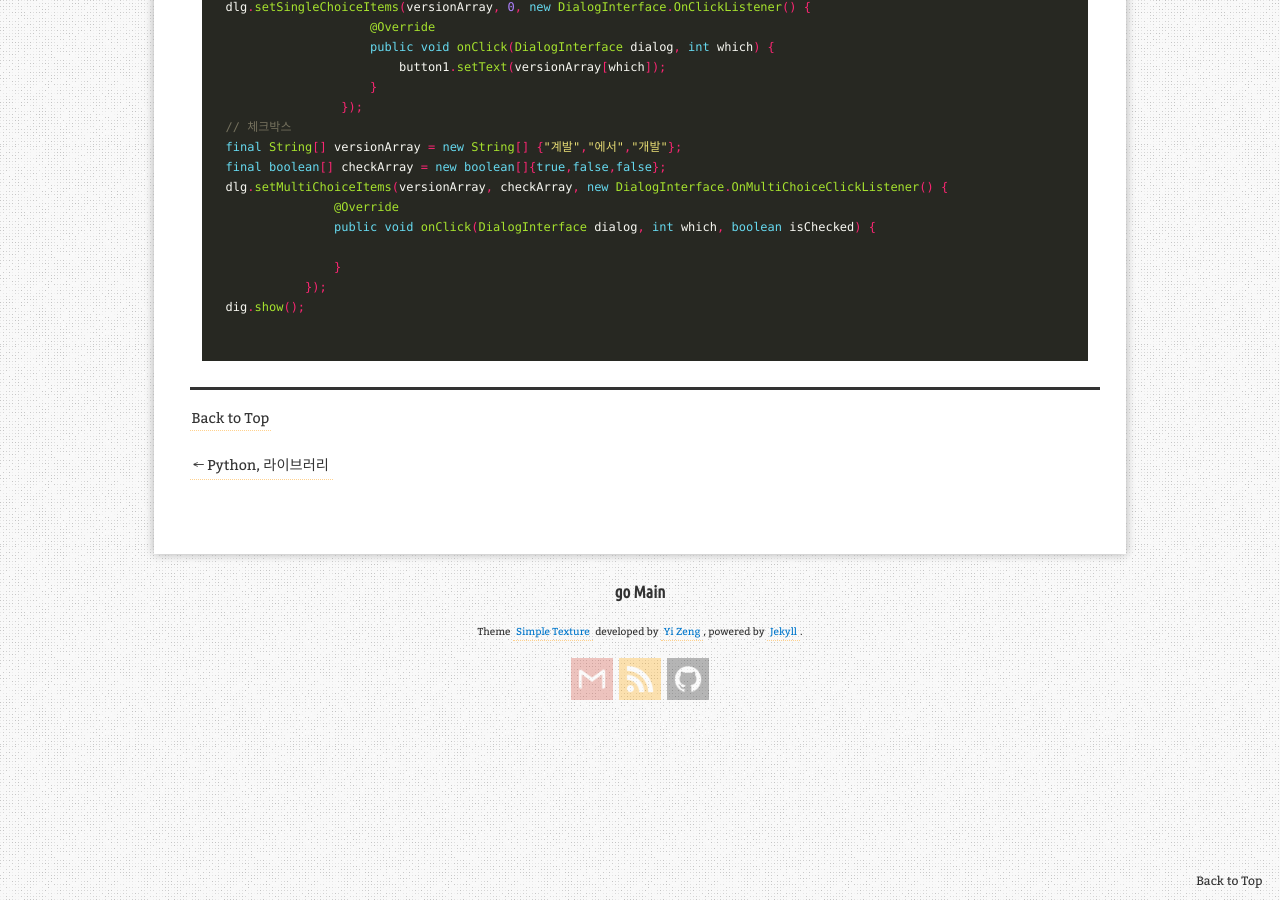
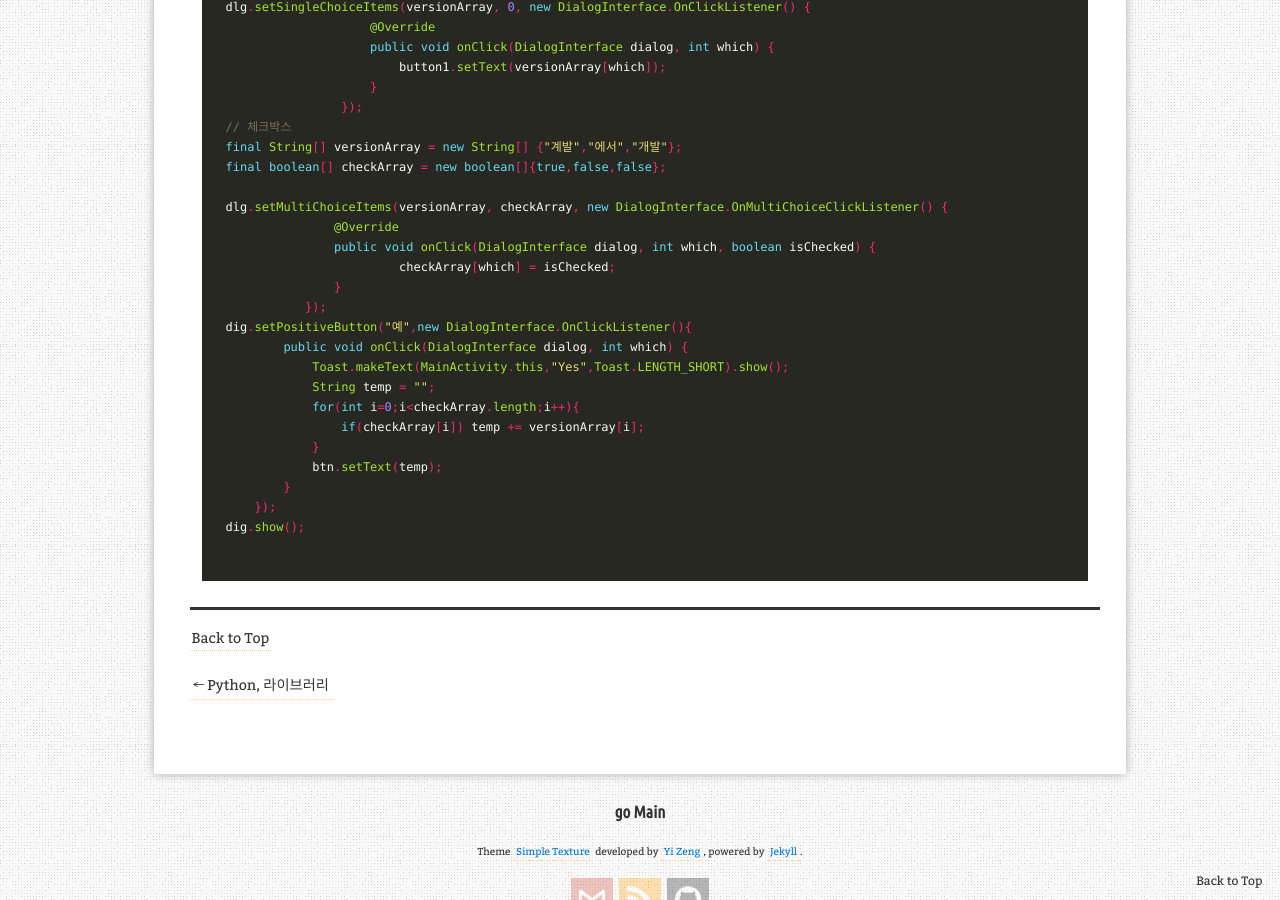
Before and after one commit to aristohyun/aristohyun.github.io, a Jekyll site: the page built from _posts/2021-04-11-ANS.md, in a window 1280 px wide and 900 px high, scrolled down 1854 px. Built offline with Jekyll 4.4.1, drawn with Linux system fonts in a browser that asks for light colours; comment, search, counter and statistics services are not loaded.

Commit message:
Update 2021-04-11-ANS.md

```diff
--- a/_posts/2021-04-11-ANS.md
+++ b/_posts/2021-04-11-ANS.md
@@ -80,12 +80,23 @@ dlg.setSingleChoiceItems(versionArray, 0, new DialogInterface.OnClickListener()
 // 체크박스
 final String[] versionArray = new String[] {"계발","에서","개발"};
 final boolean[] checkArray = new boolean[]{true,false,false};
+
 dlg.setMultiChoiceItems(versionArray, checkArray, new DialogInterface.OnMultiChoiceClickListener() {
                @Override
                public void onClick(DialogInterface dialog, int which, boolean isChecked) {
-
+                        checkArray[which] = isChecked;
                }
            });
+dig.setPositiveButton("예",new DialogInterface.OnClickListener(){
+        public void onClick(DialogInterface dialog, int which) {
+            Toast.makeText(MainActivity.this,"Yes",Toast.LENGTH_SHORT).show();
+            String temp = "";
+            for(int i=0;i<checkArray.length;i++){
+                if(checkArray[i]) temp += versionArray[i];
+            }
+            btn.setText(temp);
+        }
+    });
 dig.show();
 
 ~~~
```
